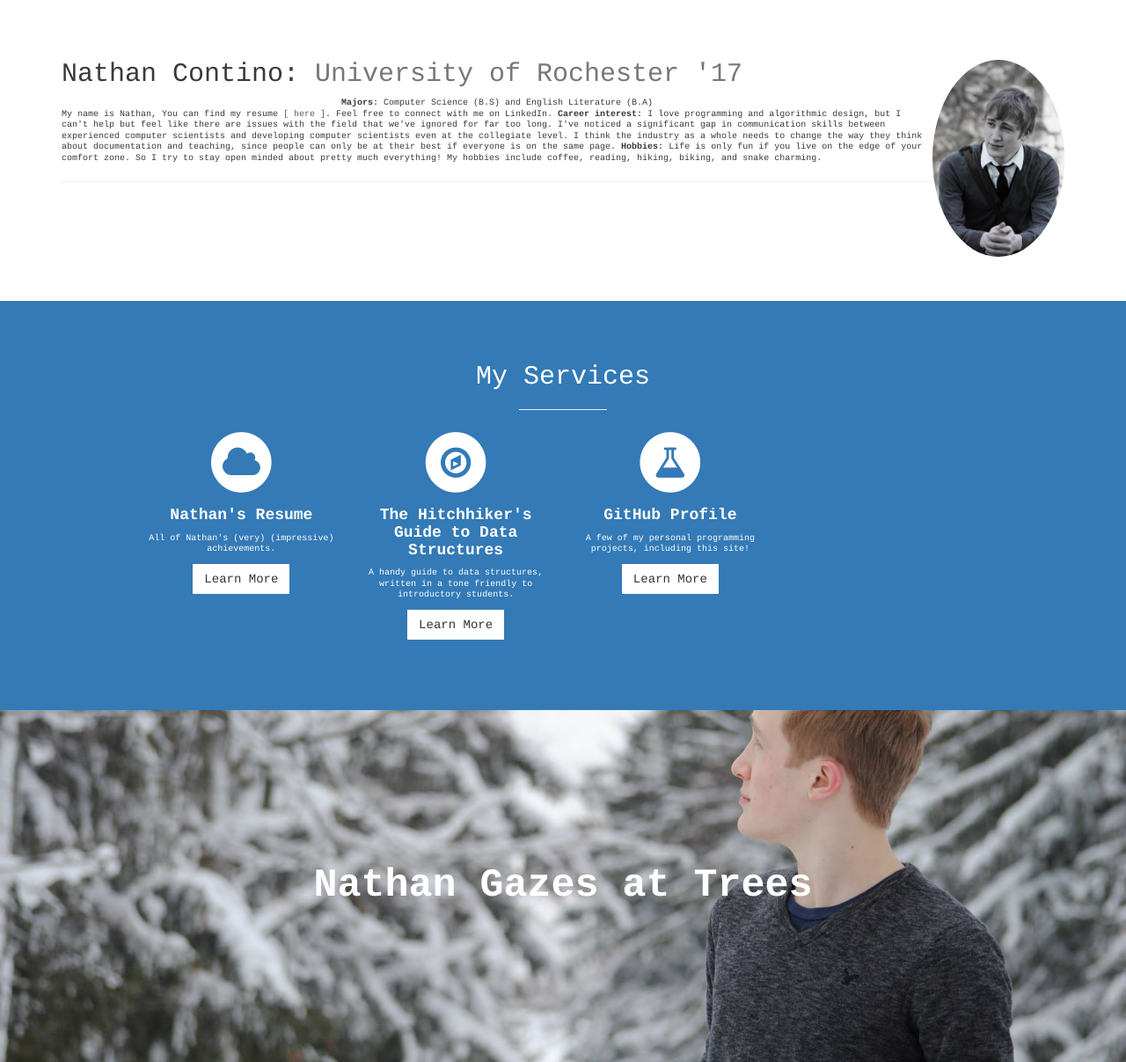
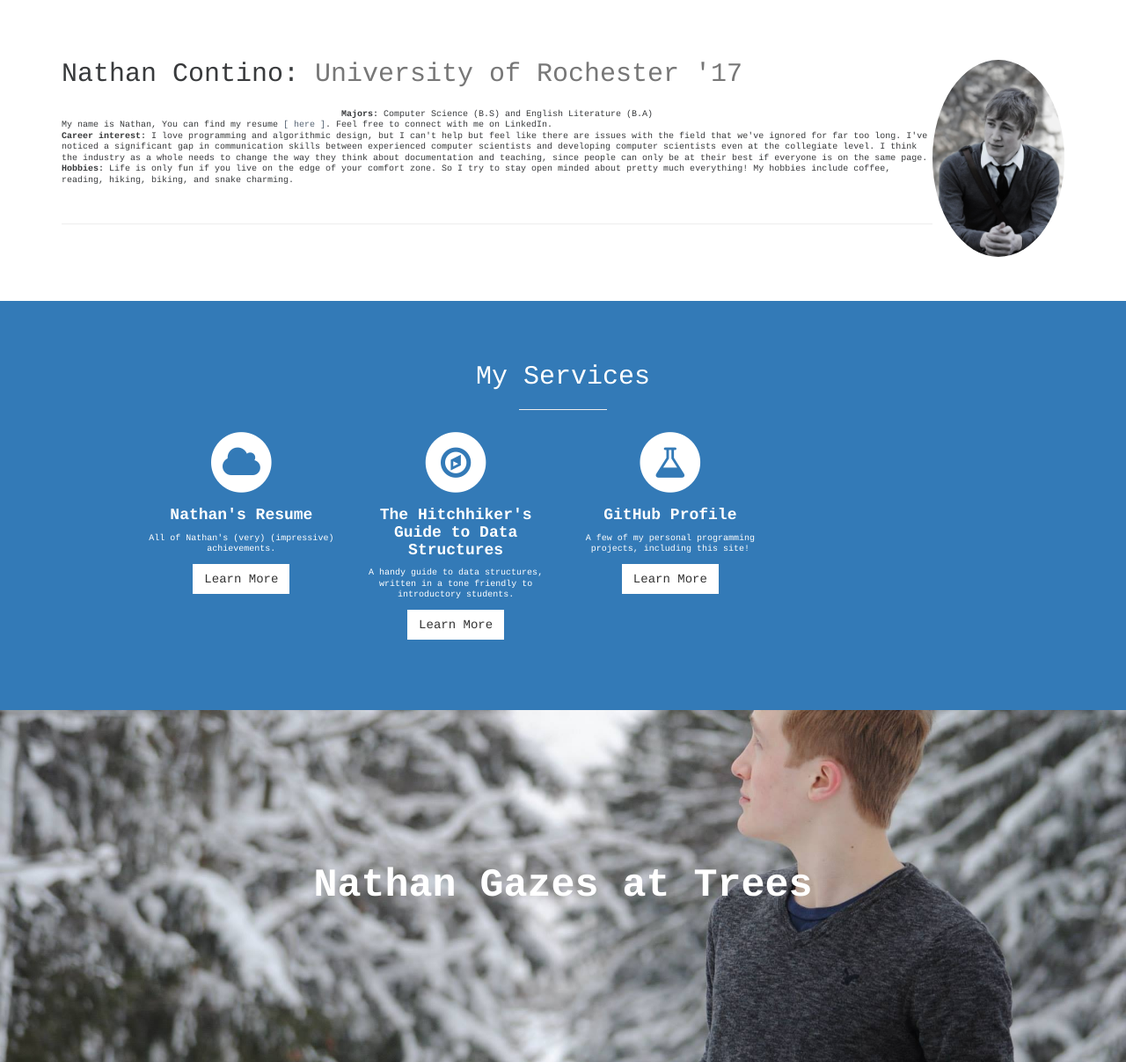
Before and after one commit to nathan-contino/nathan-contino.github.io, a Jekyll site: the page built from index.html, in a window 1280 px wide. Shown: the part 902-2109 px from the top of the page at 88% size. Built offline with Jekyll 4.4.1, drawn with Linux system fonts in a browser that asks for light colours; grey boxes are pictures that could not be loaded.

Commit message:
should fix align`
Former-commit-id: 9266486aa2c015d45c5eda745608545aef3dfbfd [formerly 95f917be292c218245524738ad224ee65a958dc0] [formerly c0f4943af87216ad1568cffc5f53840d4df805f3 [formerly 4232c22ba4f3b7d308a7e851daeaf80e56080ee7]]
Former-commit-id: 34d9516b416c369db81558fbfeefa80ed516e1e9 [formerly 3ef1accc5b3d4be70b7b0c2f39fe0a3c82d0ff1b]
Former-commit-id: c71eea0cb841a4ca304f92a02c0039b9cd27dcf4

```diff
--- a/_includes/about.html
+++ b/_includes/about.html
@@ -4,16 +4,16 @@
     <img class="featurette-image img-circle img-responsive pull-right" src="{{ site.baseurl }}img/me.jpg" width="150" height="200">
             <h2 class="featurette-heading" align="left">Nathan Contino:
                 <span class="text-muted">University of Rochester '17</span>
-            </h2>
+            </h2><br/>
             <h10 align="left" font-family="inherit" font-weight="500" line-height="1.1" color="inherit">
               <b align="left">Majors: </b> Computer Science (B.S) and English Literature (B.A) <br/>
                 <p align="left">My name is Nathan, You can find my resume
-                <a href="{{ site.baseurl }}public/Nathan_Contino_Resume.pdf"> [ here ]</a>. Feel free to connect with me on LinkedIn.
+                <a href="{{ site.baseurl }}public/Nathan_Contino_Resume.pdf"> [ here ]</a>. Feel free to connect with me on LinkedIn.<br/>
                 <b align="left">Career interest:</b>
-                  I love programming and algorithmic design, but I can't help but feel like there are issues with the field that we've ignored for far too long. I've noticed a significant gap in communication skills between experienced computer scientists and developing computer scientists even at the collegiate level. I think the industry as a whole needs to change the way they think about documentation and teaching, since people can only be at their best if everyone is on the same page.
+                  I love programming and algorithmic design, but I can't help but feel like there are issues with the field that we've ignored for far too long. I've noticed a significant gap in communication skills between experienced computer scientists and developing computer scientists even at the collegiate level. I think the industry as a whole needs to change the way they think about documentation and teaching, since people can only be at their best if everyone is on the same page.<br/>
                 <b align="left">Hobbies:</b>
                   Life is only fun if you live on the edge of your comfort zone. So I try to stay open minded about pretty much everything!
-                  My hobbies include coffee, reading, hiking, biking, and snake charming.</p>
+                  My hobbies include coffee, reading, hiking, biking, and snake charming.</p><br/>
             </h10>
           </div>
         <hr class="featurette-divider">
```
